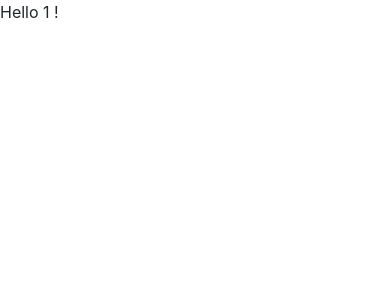
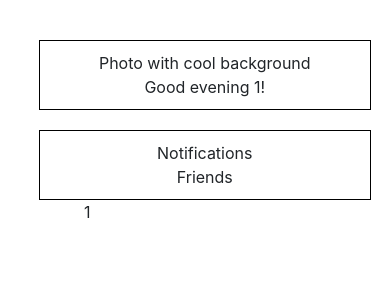
Before and after one commit to TiagoF99/PinIt, a React (Create React App) app in the folder app/frontend/: page /UserPage/1 in a window 390 px wide. Shown: the top 300 px of the page. Built offline with nearby package versions, Linux system fonts and the light colour scheme.

Commit message:
started userpage and created userpage archtiecture

```diff
--- a/app/frontend/src/component/UserPage.js
+++ b/app/frontend/src/component/UserPage.js
@@ -1,5 +1,7 @@
 import React, { Component } from "react";
 import { Link } from 'react-router-dom';
+import Leftpanel from "./userpgComponents/Leftpanel.js";
+import Feed from "./userpgComponents/Feed.js";
 
 export default class UserPage extends Component {
   /*
@@ -13,9 +15,21 @@ export default class UserPage extends Component {
     }
 
   render() {
+
+
     return (
       <main className="content">
-        <div>Hello {this.curr_username} !</div>
+
+        <div className="container-fluid" id="user-main">
+          <div className="row">
+            <div className="col-xs-12 col-md-3" >
+              <Leftpanel curr_username={this.curr_username}/>
+            </div>
+            <div className="col-xs-12 col-md-9" id="feed-main">
+              <Feed curr_username={this.curr_username}/>
+            </div>
+          </div>
+        </div>
       </main>
     );
   }
--- a/app/frontend/src/component/startpgComponents/Login.js
+++ b/app/frontend/src/component/startpgComponents/Login.js
@@ -24,11 +24,14 @@ export default class Login extends Component {
   };
 
   login = (data, username, password) => {
-    console.log(data);
     if (data) {
         if (data.username === username && data.password === password) {
           console.log("succesful");
-          createBrowserHistory().push("/UserPage/" + username);
+          // createBrowserHistory().push("/UserPage/" + username);
+          // render() {
+          //   return(<Link to='/UserPage/{username}' />);
+          // }
+          window.open("/UserPage/" + username);
       } else {
         // alert("Username or Password do not match");
         console.log("username/pwd dont match");
--- a/app/frontend/src/component/startpgComponents/Register.js
+++ b/app/frontend/src/component/startpgComponents/Register.js
@@ -21,19 +21,20 @@ export default class Register extends Component {
       //   .post("http://localhost:8000/api/todos/", item)
       //   .then(res => this.register(res))
       //   .catch(err => console.log(err));
-      fetch('http://localhost:8000/api/todos/', {
-        credentials: 'include',
-        method: 'POST',
-        headers: {'Content-Type': 'application/json', },
-        body: item,
-        }).then(result => this.register(result))
-          .then(data => this.register(data))
-          .catch(error => console.log('error============:', error));
+      fetch('http://localhost:8000/api/todos/',
+        {
+          credentials: 'include',
+          method: 'POST',
+          headers: {'Content-Type': 'application/json', },
+          body: item
+        })
+        .then(result => this.register(result))
+        .catch(error => console.log('error============:', error));
     }
   };
 
   register = res => {
-      console.log(res.toString());
+      console.log(res);
   };
 
   render() {
--- /dev/null
+++ b/app/frontend/src/component/userpgComponents/Feed.js
@@ -0,0 +1,18 @@
+import React, { Component } from "react";
+
+export default class Feed extends Component {
+
+  constructor(props) {
+    super(props);
+    this.curr_username = this.props.curr_username;
+  }
+
+  render() {
+
+    return (
+
+      <div>{this.curr_username}</div>
+
+    );
+  }
+}
--- /dev/null
+++ b/app/frontend/src/component/userpgComponents/Leftpanel.js
@@ -0,0 +1,38 @@
+import React, { Component } from "react";
+
+export default class Leftpanel extends Component {
+
+  constructor(props) {
+    super(props);
+    this.curr_username = this.props.curr_username;
+  }
+
+  render() {
+
+    var today = new Date();
+    var hour = today.getHours();
+    if (hour >= 0 && hour < 12) {
+      this.phrase = "morning";
+    } else if (hour >= 12 && hour < 18) {
+      this.phrase = "afternoon";
+    } else {
+      this.phrase = "evening";
+    }
+
+    return (
+      <div className="container-fluid">
+        <div className="row" id="left-panels">
+          <div className="col-12" >
+            <div> Photo with cool background </div>
+            <div> Good {this.phrase} {this.curr_username}!</div>
+          </div>
+          <div className="col-12" id="feed-main">
+            <div> Notifications </div>
+            <div> Friends </div>
+          </div>
+        </div>
+      </div>
+
+    );
+  }
+}
--- a/app/frontend/src/index.css
+++ b/app/frontend/src/index.css
@@ -6,7 +6,6 @@ body {
     sans-serif;
   -webkit-font-smoothing: antialiased;
   -moz-osx-font-smoothing: grayscale;
-  background-color: white;
 }
 #loginform {
   margin: 50px;
@@ -21,6 +20,20 @@ body {
   font-weight: 100;
 }
 
+/*UserPage */
+#user-main {
+  padding: 5% 5% 5% 10%;
+}
+
+#left-panels > div {
+  border: solid 1px black;
+  padding: 10px;
+  margin-top: 20px;
+  text-align: center;
+}
+#feed-main {
+  padding-left: 60px;
+}
 
 code {
   font-family: source-code-pro, Menlo, Monaco, Consolas, 'Courier New',
```
Also changed, not shown: app/frontend/src/component/Friends.js (added), app/frontend/src/component/Notifications.js (added), app/frontend/src/component/userpgComponents/Friends.js (added), app/frontend/src/component/userpgComponents/Notifications.js (added).
